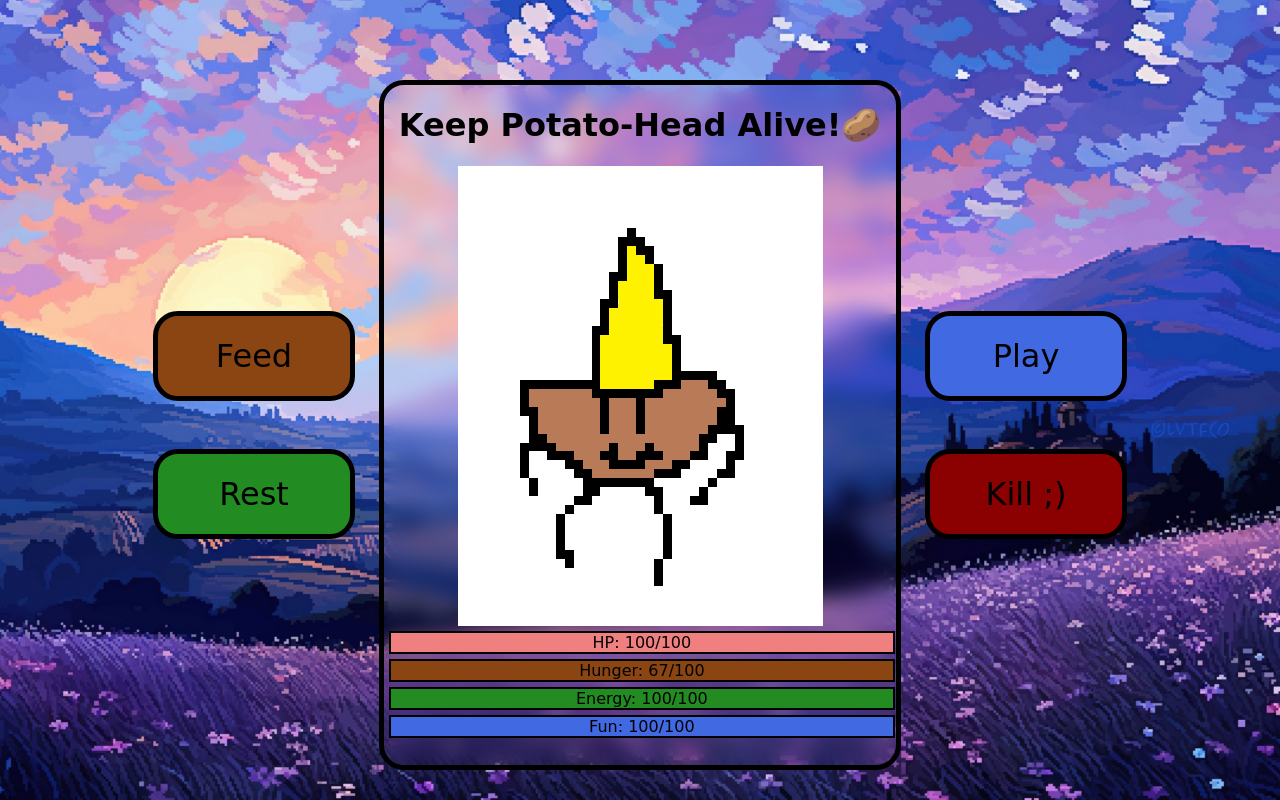
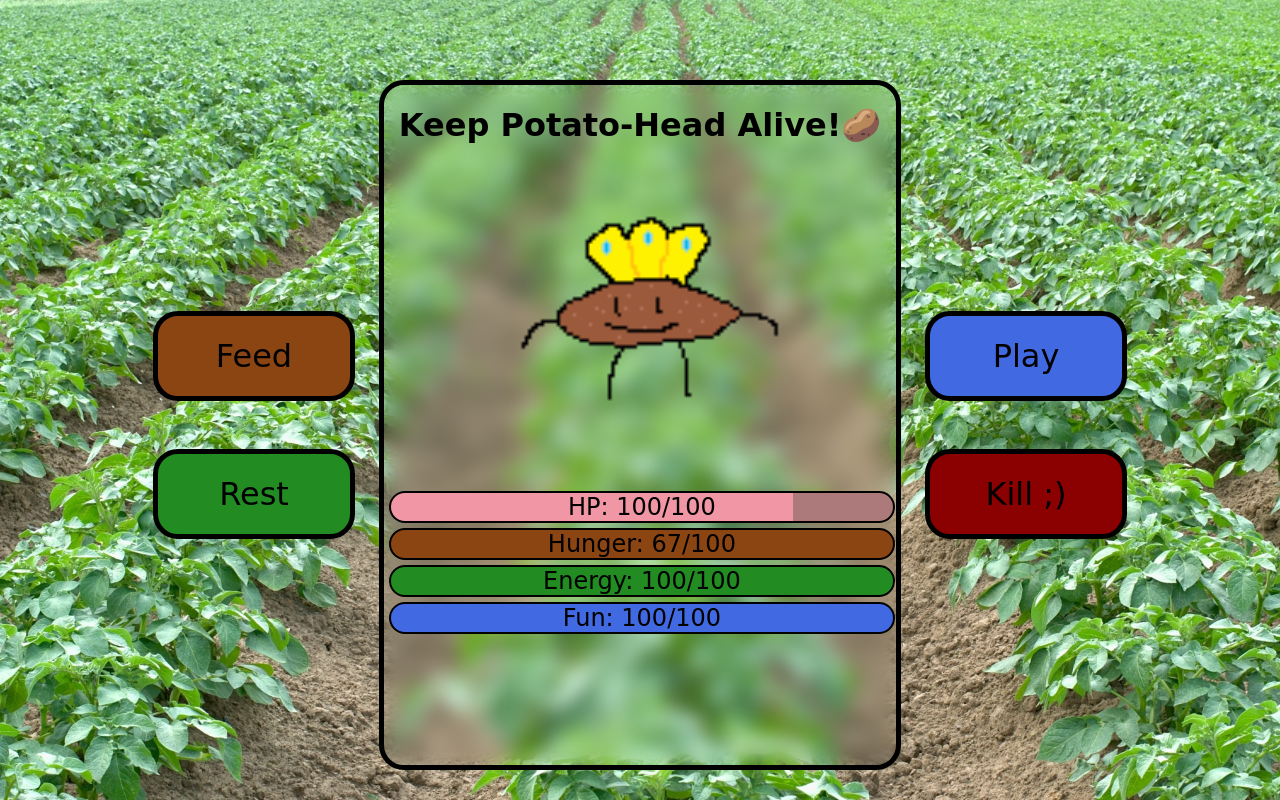
Before and after one commit to Koprmalak212/Denis-Leo-Opdracht, a PHP site: page / in a window 1280 px wide. Run offline with PHP 8.4, Linux system fonts and the light colour scheme.

Commit message:
made some ui improvements

```diff
--- a/main.css
+++ b/main.css
@@ -4,7 +4,7 @@ body{
     margin: 0;
     display: flex;
     justify-content: center;
-    background-image: url("assets/grasslands4.jpg");
+    background-image: url("assets/farmfield.jpeg");
     background-repeat: no-repeat;
     background-size: cover;
 }
@@ -34,7 +34,7 @@ body{
 }
 
 .ImgContainer img{
-    width: fit-content;
+    width: 25vw;
     max-width: 100%;
 }
 
@@ -51,18 +51,22 @@ body{
     border-radius: 25px;
 }
 
+
+
 .Stats div{
     display: flex;
     flex-direction: row;
     justify-content: center;
     align-items: center;
     border: 2px solid black;
+    border-radius: 25px;
     width: 98%;
     margin: 5px;
+    font-size: 1.5rem;
 }
 
 .HPStat{
-    background: lightcoral;
+    background: linear-gradient(to right, #f196a4 80%, #ac7a7a 20%);
 }
 
 .HungerStat{
```
Also changed, not shown: assets/farmfield.jpeg (added), assets/potatohead.png, assets/potatohead2.png (added), assets/potatohead3.png (added), assets/potatohead4.png (added), assets/potatoheadOLD.png (added).
